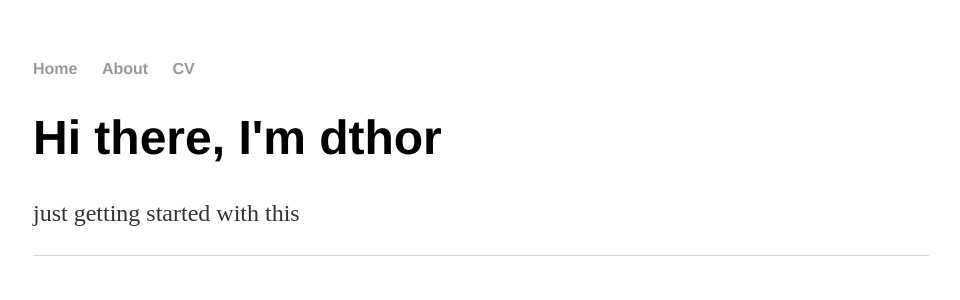
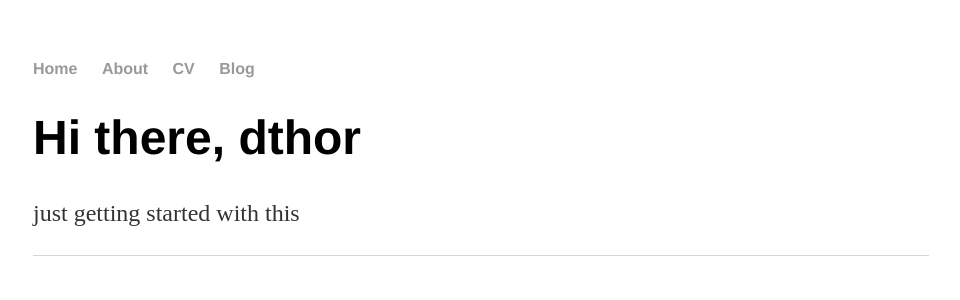
Before and after one commit to dthor/dthor.github.io, a Jekyll site: the page built from index.html, in a window 1280 px wide. Shown: the top 300 px of the page, without its empty margins (159-1119 px from the left). Built offline with Jekyll 4.4.1, drawn with Linux system fonts in a browser that asks for light colours; Markdown is read by kramdown in place of the engine named in the settings.

Commit message:
Update index.html

```diff
--- a/index.html
+++ b/index.html
@@ -1,27 +1,8 @@
-<!DOCTYPE html>
-<html>
-	<head>
-		<title>dthor</title>
-		<!-- link to main stylesheet -->
-		<link rel="stylesheet" type="text/css" href="/css/main.css">
-	</head>
-	<body>
-		<nav>
-    		<ul>
-        		<li><a href="/">Home</a></li>
-	        	<li><a href="/about">About</a></li>
-        		<li><a href="/cv">CV</a></li>
-       		</ul>
-		</nav>
-		<div class="container">
-    		<div class="blurb">
-        		<h1>Hi there, I'm dthor</h1>
-				<p>just getting started with this </p>
-    		</div><!-- /.blurb -->
-		</div><!-- /.container -->
-		<footer>
-    		<ul>
-      </ul>
-		</footer>
-	</body>
-</html>
+---
+layout: default
+title: dthor
+---
+<div class="blurb">
+	<h1>Hi there, dthor</h1>
+	<p>just getting started with this</p>
+</div><!-- /.blurb -->
```
